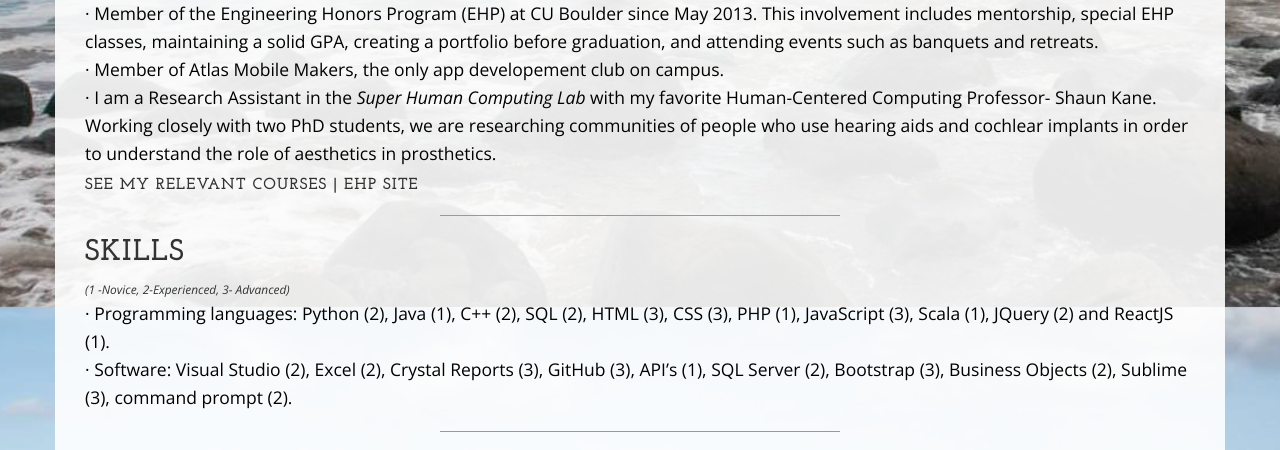
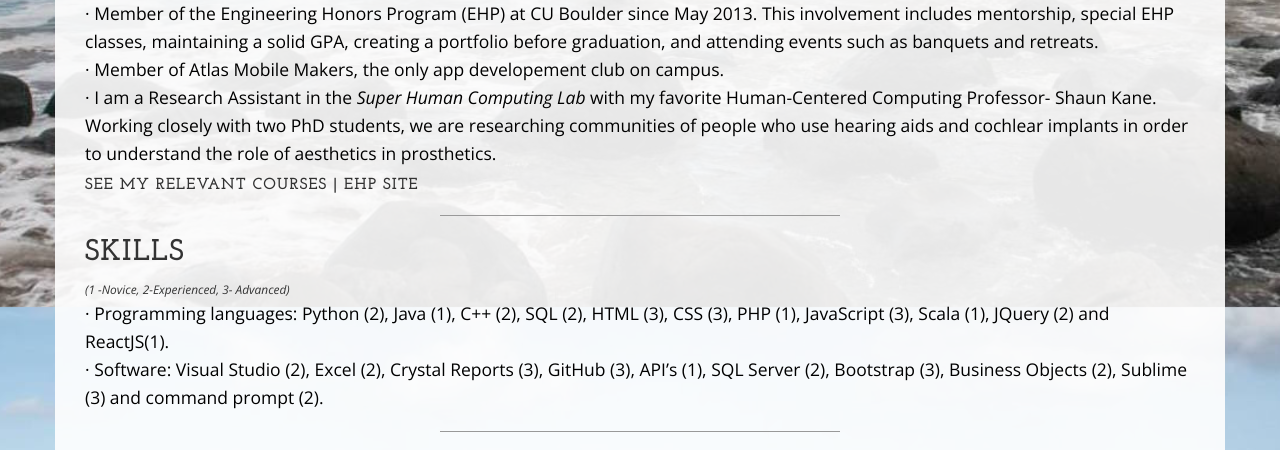
Before and after one commit to sigrunnsky/sigrunnsky.github.io, a plain HTML site: page resume.html in a window 1280 px wide. Shown: the part 493-943 px from the top of the page. Drawn offline with nearby package versions, Linux system fonts and the light colour scheme.

```diff
--- a/resume.html
+++ b/resume.html
@@ -124,8 +124,8 @@
                         <strong>Skills</strong>
                     </h2>
                     <small><i>(1 -Novice, 2-Experienced, 3- Advanced)</i></small><br>
-                    <p>· Programming languages: Python (2), Java (1), C++ (2), SQL (2), HTML (3), CSS (3), PHP (1), JavaScript (3), Scala (1), JQuery (2) and ReactJS (1).<br>
-                    · Software: Visual Studio (2), Excel (2), Crystal Reports (3), GitHub (3), API’s (1), SQL Server (2), Bootstrap (3), Business Objects (2), Sublime (3), command prompt (2).<br></p>
+                    <p>· Programming languages: Python (2), Java (1), C++ (2), SQL (2), HTML (3), CSS (3), PHP (1), JavaScript (3), Scala (1), JQuery (2) and ReactJS(1).<br>
+                    · Software: Visual Studio (2), Excel (2), Crystal Reports (3), GitHub (3), API’s (1), SQL Server (2), Bootstrap (3), Business Objects (2), Sublime (3) and command prompt (2).<br></p>
 
                     <hr>
                     <h2 class="text-left">
```
